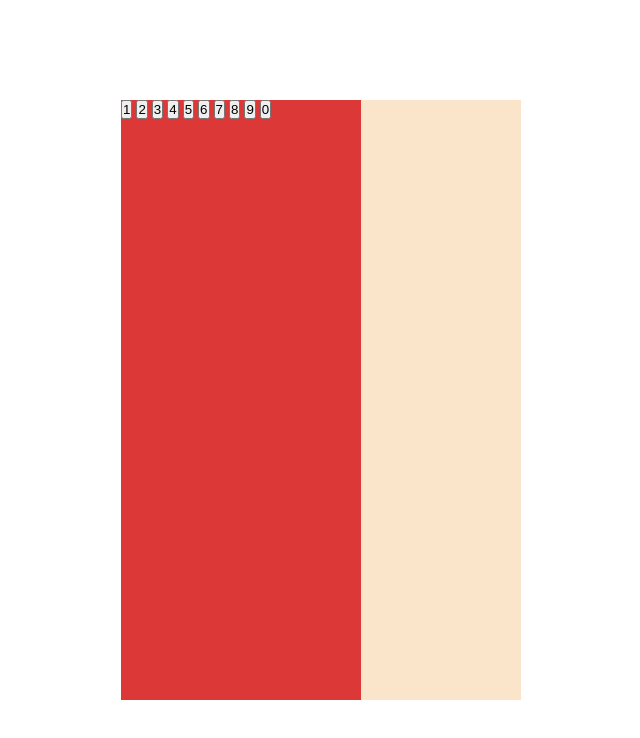
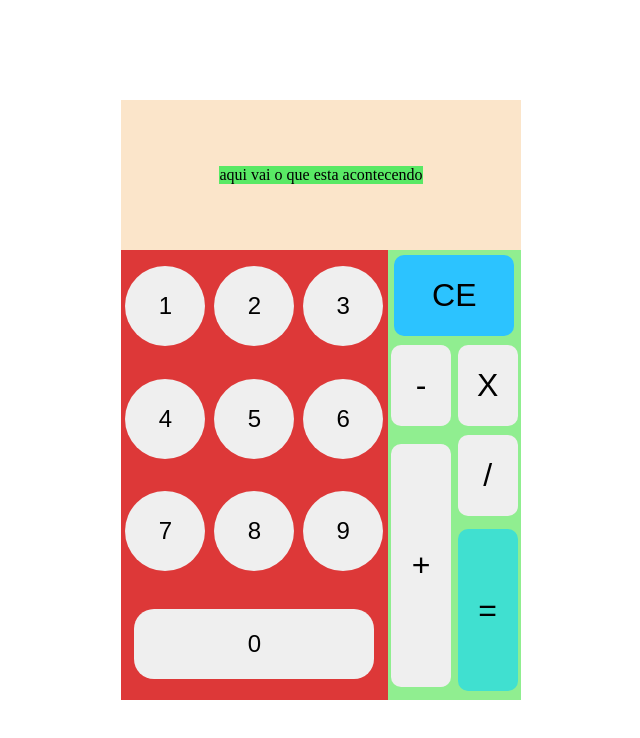
Before and after one commit to ChrisBarlera/JavaScript-Calculator, a plain HTML site: page app/index.html in a window 1280 px wide. Shown: the whole page, without its empty margins (319-959 px from the left). Drawn offline with Linux system fonts and the light colour scheme.

Commit message:
Criando estrutura básica com grid layout

```diff
--- a/app/index.html
+++ b/app/index.html
@@ -8,24 +8,31 @@
     <link rel="stylesheet" href="style.css">
 </head>
 <body>
-    <div id="calculadora">
+    <main>
         <div id="div-visor">
-
+            aqui vai o que esta acontecendo
         </div>
         <div id="div-numeros">
-            <button>1</button>
-            <button>2</button>
-            <button>3</button>
-            <button>4</button>
-            <button>5</button>
-            <button>6</button>
-            <button>7</button>
-            <button>8</button>
-            <button>9</button>
-            <button>0</button>
+            <button class="all-num">1</button>
+            <button class="all-num">2</button>
+            <button class="all-num">3</button>
+            <button class="all-num">4</button>
+            <button class="all-num">5</button>
+            <button class="all-num">6</button>
+            <button class="all-num">7</button>
+            <button class="all-num">8</button>
+            <button class="all-num">9</button>
+            <button class="all-num" id="zero-num">0</button>
         </div>
 
-        <div id="div-simbolos"></div>
+        <div id="div-simbolos">
+            <button class="all-simb" id="clear-simb">CE</button>
+            <button class="all-simb">-</button>
+            <button class="all-simb" id="soma-simb">+</button>
+            <button class="all-simb">X</button>
+            <button class="all-simb">/</button>
+            <button class="all-simb" id="equal-simb">=</button>
+        </div>
     </div>
     <script src="/script.js"></script>
 </body>
--- a/app/style.css
+++ b/app/style.css
@@ -3,25 +3,94 @@
     padding: 0;
 }
 
-main {
+html,body {
+    width: 100%;
+    height: 100%;
 }
 
-#calculadora {
+main {
     position: absolute;
+    display: grid;
+    justify-items: center;
+    align-items: center;
+    grid-template-rows: 1fr 3fr;
+    grid-template-columns: 2fr 1fr;
     top: 50%;
     left: 50%;
     transform: translate(-50%, -50%);
-    display: flex;
     width: 400px;
     height: 600px;
     background-color: rgb(251, 229, 202);
 }
 
 #div-visor{
-    background-color: lightgray;
+    grid-column-start: 1;
+    grid-column-end: 3;
+    background-color: rgb(89, 233, 101);
 }
 
 #div-numeros {
-    width: 60%;
+    display: grid;
+    justify-items: center;
+    align-items: center;
+    grid-template-rows: 1fr 1fr 1fr 1fr;
+    grid-template-columns: 1fr 1fr 1fr;
+    width: 100%;
+    height: 100%;
     background-color: rgb(221, 56, 56);
 }
+
+button{
+    font-size: 1.5em;
+    border: 0;
+}
+
+.all-num {
+    width: 80px;
+    height: 80px;
+    border-radius: 100%;
+}
+
+
+#zero-num {
+    width: 90%;
+    height: 70px;
+    grid-column-start: 1;
+    grid-column-end: 4;
+    border-radius: 20px;
+}
+
+#div-simbolos {
+    background-color: lightgreen;
+    width: 100%;
+    height: 100%;
+    display: grid;
+    justify-items: center;
+    align-items: center;
+    grid-template-columns: 1fr 1fr;
+    grid-template-rows: 1fr 1fr 1fr 1fr 1fr;
+}
+
+.all-simb {
+    width: 90%;
+    height: 90%;
+    font-size: 2em;
+    border-radius: 10px;
+}
+
+#clear-simb {
+    grid-column-start: 1;
+    grid-column-end: 3;
+    background-color: rgb(44, 195, 255);
+}
+
+#soma-simb{
+    grid-row-start: 3;
+    grid-row-end: 6;
+}
+
+#equal-simb{
+    grid-row-start: 4;
+    grid-row-end: 6;
+    background-color: turquoise;
+}
```
